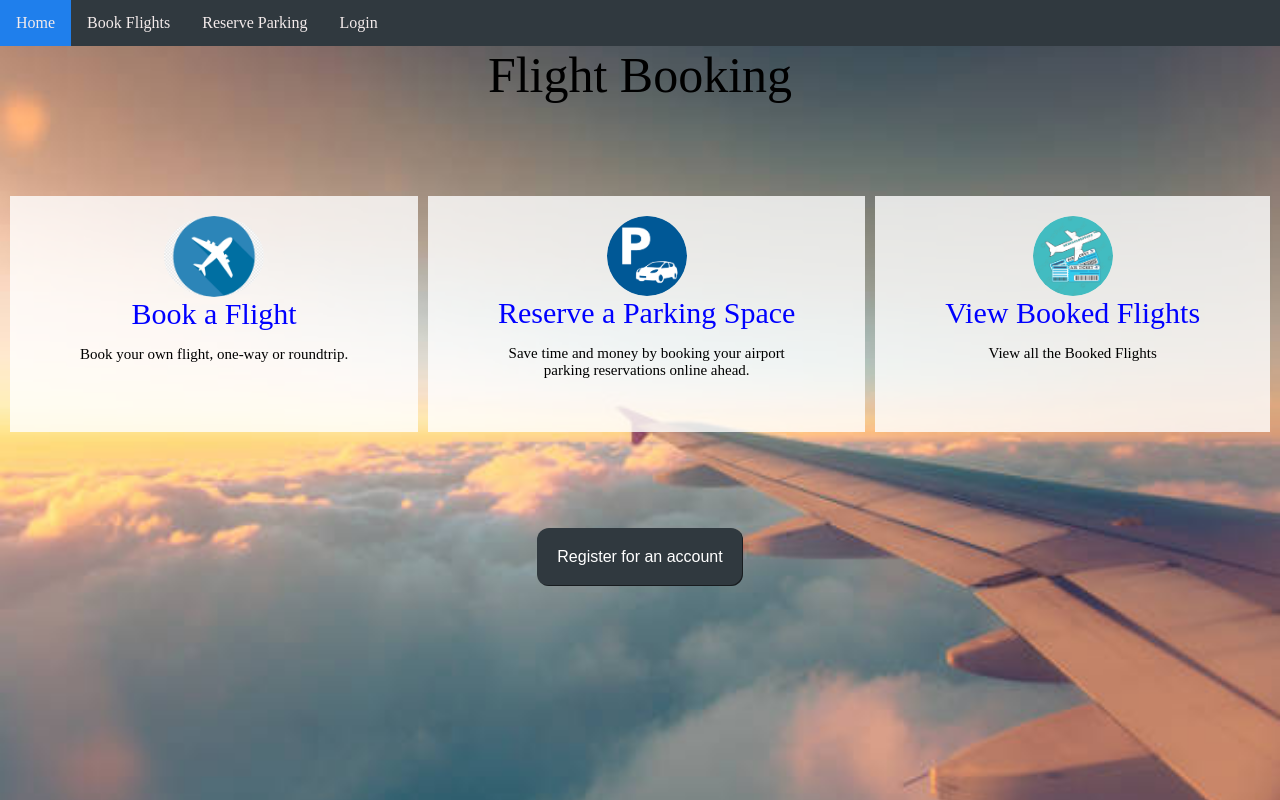
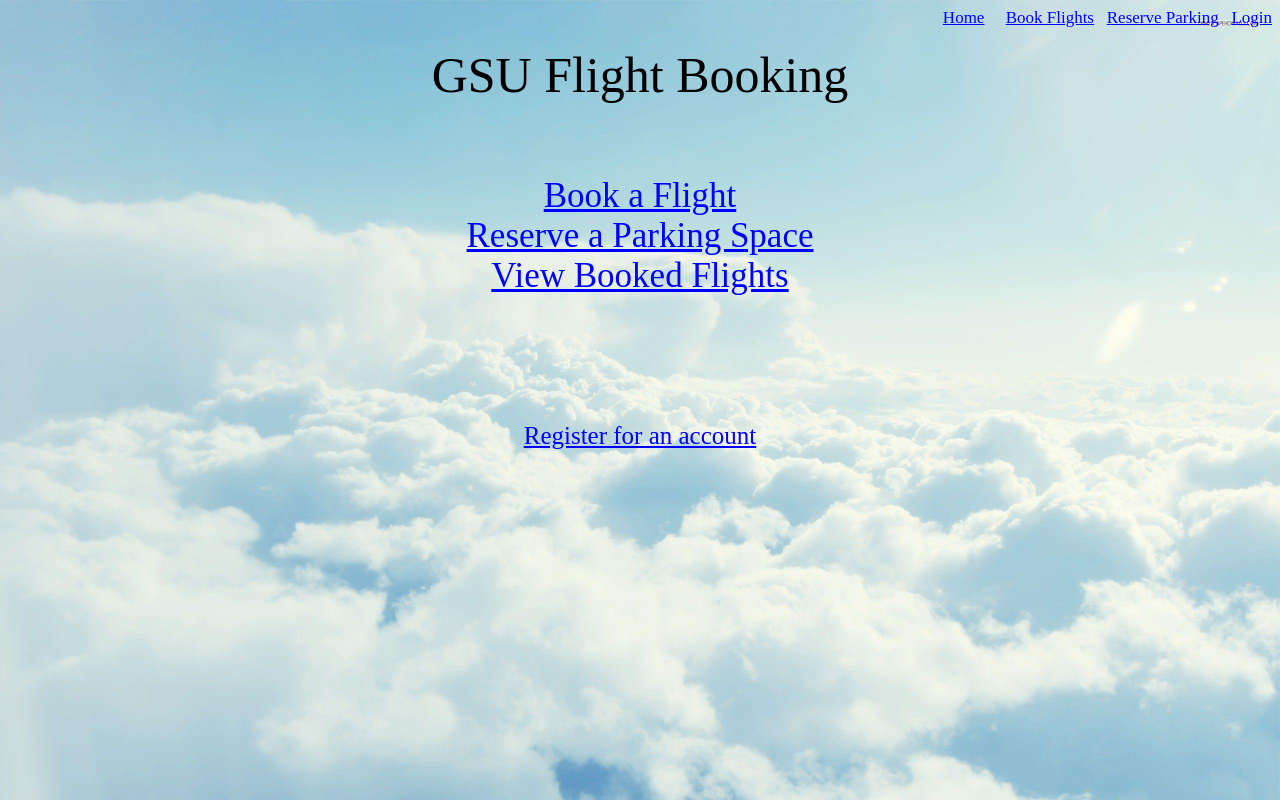
Before and after one commit to Afinch97/WP-Final, a PHP site: page / in a window 1280 px wide. Run offline with PHP 8.4, Linux system fonts and the light colour scheme.

Commit message:
Add files via upload

```diff
--- a/airline.sql
+++ b/airline.sql
@@ -69,7 +69,8 @@ CREATE TABLE `parking` (
 
 LOCK TABLES `parking` WRITE;
 /*!40000 ALTER TABLE `parking` DISABLE KEYS */;
-INSERT INTO `parking` VALUES (1,NULL,1,'30'),(2,NULL,1,'30'),(3,NULL,1,'30'),(4,NULL,1,'30'),(5,NULL,1,'30'),(6,NULL,0,'15'),(7,NULL,0,'15'),(8,NULL,0,'15'),(9,NULL,0,'15'),(10,NULL,0,'15'),(11,NULL,0,'15'),(12,NULL,0,'15'),(13,NULL,0,'15'),(14,NULL,0,'15'),(15,NULL,0,'15');
+INSERT INTO `parking` VALUES (1,NULL,1,'30'),(2,NULL,1,'30'),(3,NULL,1,'30'),(4,NULL,1,'30'),(5,NULL,1,'30'),(6,NULL,0,'15'),(7,NULL,0,'15'),
+(8,NULL,0,'15'),(9,NULL,0,'15'),(10,NULL,0,'15'),(11,NULL,0,'15'),(12,NULL,0,'15'),(13,NULL,0,'15'),(14,NULL,0,'15'),(15,NULL,0,'15');
 /*!40000 ALTER TABLE `parking` ENABLE KEYS */;
 UNLOCK TABLES;
 
--- a/book.php
+++ b/book.php
@@ -4,7 +4,7 @@ session_start();
 		echo "<script type='text/javascript'>alert('Please login before proceeding further!');</script>";
 		header('Location: login.php');
 	}
-$conn = mysqli_connect("localhost","root","root","airline");
+$conn = mysqli_connect("localhost","afinch6","afinch6","afinch6");
 if(!$conn){
 	echo "<script type='text/javascript'>alert('Database failed');</script>";
   	die('Could not connect: '.mysqli_connect_error());
@@ -91,7 +91,9 @@ include ("nav.php")
 <option value="Denver">Denver</option></select></td>
 </tr>
 </table><br><br>
-<center><input type="submit" value="submit" id="submit" name="submit" ></center>
+<center><input type="submit" value="submit" id="submit" name="submit" >
+</form>
+	<form action="viewFlights.php"><input type="submit" id="submit" value="View all Flights"></form></center>
 </div>
 </body>
 </html>
--- a/index.php
+++ b/index.php
@@ -1,43 +1,8 @@
 <!DOCTYPE html>
 <html>
 <head>
-<title> Flight Booking</title>
+<title>GSU Flight Booking</title>
 <link href="style.css" type="text/css" rel="stylesheet"/>
-<style>
-.grid-container {
-  display: grid;
-  height: 400px;
-  align-content: center;
-  grid-template-columns: auto auto auto;
-  grid-gap: 10px;
-
-  padding: 10px;
-}
-
-.grid-container > div {
-  background-color: rgba(255, 255, 255, 0.8);
-  text-align: center;
-  padding: 20px 0;
-  font-size: 30px;
-
-}
-img {
-  border-radius: 50%;
-
-}
-a {
-  color:blue;
-}
-.center {
-  display: block;
-  margin-left: auto;
-  margin-right: auto;
-
-}
-p{
-    font-size: 15px;
-}
-</style>
 </head>
 <body>
 <?php
@@ -45,36 +10,18 @@ session_start();
 include("nav.php");
 ?>
 <div align="center" id="main_area">
-<div id="welcometext">Flight Booking</div>
+<br>
+<div id="welcometext">GSU Flight Booking</div>
+<br/><br/><br/><br/>
+<div id="fillertext">
+    <a href="book.php">Book a Flight</a><br>
+    <a href="parking.php">Reserve a Parking Space</a><br>
+    <a href="myFlights.php">View Booked Flights</a><br>
 
-<div id="fillertext">
-   <div class="grid-container">
-  <div>
-      <img src="books.png" alt="Avatar" style="width:100px" class="center">
-      <a href="book.php">Book a Flight</a>
-    <p>Book your own flight, one-way or roundtrip.</p>
-        <br></div>
-  <div>
-     <img src="parking.png" alt="Avatar" style="width:80px" class="center">
-    <a href="parking.php">Reserve a Parking Space</a><br>
-    <p>Save time and money by booking your airport <br> parking reservations online ahead. </p>
-</div>
-
-  <div>
-    <img src="ticket.jpg" alt="Avatar" style="width:80px" class="center">
-    <a href="myFlights.php">View Booked Flights</a><br>
-    <p>View all the Booked Flights</p>
-</div>
 
 </div>
-</div>
-
-
-
-
-<div id="registertext">
-<button class="button button4"><a href="register.php" style="color: white">Register for an account</a></button>
-<div>
+<br/><br/><br/><br/><br/><br/><br/>
+<div id="registertext"><a href="register.php">Register for an account</a><div>
 </div>
 </body>
 </html>
--- a/login.php
+++ b/login.php
@@ -2,7 +2,7 @@
 session_start();
 if (isset($_POST['submit']))
 {
-	$conn = mysqli_connect("localhost","root","root","airline");
+	$conn = mysqli_connect("localhost","afinch6","afinch6","afinch6");
 if(!$conn){
 	echo "<script type='text/javascript'>alert('Database failed');</script>";
   	die('Could not connect: '.mysqli_connect_error());
@@ -16,6 +16,8 @@ $sql_result = mysqli_query ($conn, $sql) or die ('request "Could not execute SQL
 			$_SESSION['user_info'] = $user['email'];
 			$_SESSION['p_id'] = $user['p_id'];
 			$message='Logged in successfully';
+			header("Location: index.php");
+			exit;
 		}
 		else{
 			$message = 'Wrong email or password.';
--- a/myFlights.php
+++ b/myFlights.php
@@ -8,7 +8,7 @@
 <?php
 session_start();
 include("nav.php");
-$conn = mysqli_connect("localhost","root","root","airline");
+$conn = mysqli_connect("localhost","afinch6","afinch6","afinch6");
 $sql = "SELECT *
 	   FROM flights
 	   WHERE f_no IN (
--- a/nav.php
+++ b/nav.php
@@ -4,50 +4,16 @@
 	<link href="style.css" type="text/css" rel="stylesheet"/>
 </head>
 <body>
-
-
-
-<?php
-$servername = "localhost";
-$username = "mkaur10";
-$password = "mkaur10";
-$dbname = "mkaur10";
-// Create connection
-$conn = mysqli_connect($servername, $username, $password, $dbname);
-// Check connection
-if ($conn->connect_error) {
-     die("Connection failed: " . $conn->connect_error);
-}
-$sql = "CREATE TABLE albums (artist VARCHAR(20), name VARCHAR(50), genre VARCHAR(20), rdate INT(4))";
-if ($conn->query($sql) === TRUE) {
-} else {
-//table already exists
-}
-
-$sql = "CREATE TABLE artists (name VARCHAR(50))";
-if ($conn->query($sql) === TRUE) {
-} else {
-//table already exists
-}
-
-$conn->close();
-?>
-
-
-<ul class="topnav">
-  <li><a href="index.php">Home</a></li>
-  <li><a href="book.php">Book Flights</a></li>
-  <li><a href="parking.php">Reserve Parking</a></li>
-
-
-
+<div id="nav" align="right">
+<a href="index.php">Home</a> &nbsp; &nbsp;
+<a href="book.php">Book Flights</a> &nbsp;
+<a href="parking.php">Reserve Parking</a> &nbsp;
 <?php
 if(isset($_SESSION['user_info']))
 	echo '<a href="myFlights.php">My Flights</a>';
 else
-	echo '<li> <a href="login.php">Login</a> </li>';
+	echo '<a href="login.php">Login</a>';
 ?>
-</ul>
 </div>
 </body>
 </html>
--- a/register.php
+++ b/register.php
@@ -1,6 +1,6 @@
 <?php
 session_start();
-$conn = mysqli_connect("localhost","root","root","airline");
+$conn = mysqli_connect("localhost","afinch6","afinch6","afinch6");
 if(!$conn){
 	echo "<script type='text/javascript'>alert('Database failed');</script>";
   	die('Could not connect: '.mysqli_connect_error());
--- a/style.css
+++ b/style.css
@@ -1,11 +1,11 @@
 html {
-    background: url(plane.jpg) no-repeat center center fixed;
+  background: url(clouds.jpg) no-repeat center center fixed;
   -webkit-background-size: cover;
   -moz-background-size: cover;
   -o-background-size: cover;
   background-size: cover;
 }
-#mainarea	{
+#mainarea {
   width: 40%;
   height: 60%;
   margin: auto;
@@ -13,143 +13,101 @@ html {
   border: 2px solid blue;
   margin-top: 90px;
   padding-bottom: 20px;
-    background-color: rgba(0,0,0,0.2);
-    box-shadow: inset -2px -2px rgba(0,0,0,0.5);
+  background-color: rgba(0, 0, 0, 0.2);
+  box-shadow: inset -2px -2px rgba(0, 0, 0, 0.5);
 }
-#main_area2	{
+#main_area2 {
   margin: auto auto;
   color: white;
-	width:800px;
+  width: 800px;
   height: 400px;
   margin: 0 auto;
-	color:white;
+  color: white;
   border-radius: 25px;
-	margin-top:50px;
+  margin-top: 50px;
   padding-top: 30px;
   padding-right: 30px;
   padding-bottom: 30px;
   padding-left: 30px;
-	background-color: rgba(0,0,0,0.3);
-    box-shadow: inset -4px -4px rgba(0,0,0,0.5);
+  background-color: rgba(0, 0, 0, 0.3);
+  box-shadow: inset -4px -4px rgba(0, 0, 0, 0.5);
 }
-#cancelform	{
+#cancelform {
   margin-top: 50px;
 }
-#register_form	{
+#register_form {
   width: 40%;
   margin: auto;
   border-radius: 25px;
   border: 2px solid blue;
   margin-top: 30px;
   padding-bottom: 20px;
-	background-color: rgba(0,0,0,0.2);
-    box-shadow: inset -2px -2px rgba(0,0,0,0.5);
+  background-color: rgba(0, 0, 0, 0.2);
+  box-shadow: inset -2px -2px rgba(0, 0, 0, 0.5);
 }
-.button	{
+.button {
   border-radius: 5px;
   padding: 7px 7px 7px 7px;
- 	box-shadow: inset -1px -1px rgba(0,0,0,0.5);
+  box-shadow: inset -1px -1px rgba(0, 0, 0, 0.5);
   font-size: 15px;
 }
-#welcometext	{
+#welcometext {
   font-size: 50px;
 }
-#registertext	{
+#registertext {
   font-size: 25px;
 }
-#fillertext	{
+#fillertext {
   font-size: 35px;
 }
-#nav	{
+#nav {
   font-size: 17px;
 }
-a{
-    text-decoration: none;
-
+a:link {
+  color: blue;
 }
-a:link{color:blue}
-a:visited {color:rgb(16, 38, 238)}
-a:hover {color:black}
-#gound{color: white}
-#loginarea{
+a:visited {
+  color: white;
+}
+a:hover {
+  color: black;
+}
+#gound {
+  color: white;
+}
+#loginarea {
   background-color: white;
   width: 30%;
   margin: auto;
   border-radius: 25px;
   border: 2px solid blue;
   margin-top: 100px;
-    background-color: rgba(0,0,0,0.2);
-    box-shadow: inset -2px -2px rgba(0,0,0,0.5);
+  background-color: rgba(0, 0, 0, 0.2);
+  box-shadow: inset -2px -2px rgba(0, 0, 0, 0.5);
   padding: 40px;
-    font-family:sans-serif;
+  font-family: sans-serif;
   font-size: 20px;
   color: white;
 }
-#submit	{
+#submit {
   border-radius: 5px;
-    background-color: rgba(0,0,0,0);
+  background-color: rgba(0, 0, 0, 0);
   padding: 7px 7px 7px 7px;
-    box-shadow: inset -1px -1px rgba(0,0,0,0.5);
+  box-shadow: inset -1px -1px rgba(0, 0, 0, 0.5);
   font-size: 17px;
-    margin:auto;
+  margin: auto;
   margin-top: 20px;
-      display:block;
+  display: block;
   color: white;
 }
-#logintext	{
+#logintext {
   text-align: center;
 }
-.data	{
+.data {
   color: white;
 }
-th, td {
+th,
+td {
   padding: 15px;
   text-align: left;
 }
-
-
-body {margin: 0;}
-
-ul.topnav {
-  list-style-type: none;
-  margin: 0;
-  padding: 0;
-  overflow: hidden;
-  background-color: rgb(48, 57, 63);
-}
-
-ul.topnav li {float: left;}
-
-ul.topnav li a {
-  display: block;
-  color: rgb(243, 235, 235);
-  text-align: center;
-  padding: 14px 16px;
-  text-decoration: none;
-
-}
-
-ul.topnav li a:hover:not(.active) {background-color: rgb(31, 127, 236);}
-
-ul.topnav li a.active {background-color: #0a61d4;}
-
-ul.topnav li.right {float: right;}
-
-@media screen and (max-width: 600px) {
-  ul.topnav li.right,
-  ul.topnav li {float: right;}
-}
-
-.button {
-  background-color: rgb(48, 57, 63);
-  border: none;
-  color: rgb(210, 220, 243);
-  padding: 20px;
-  text-align: center;
-  text-decoration: none;
-  display: inline-block;
-  font-size: 16px;
-  margin: 4px 2px;
-  cursor: pointer;
-}
-.button4 {border-radius: 12px;}
```
Also changed, not shown: parking.php (+5 -5 lines), validation.js (+23 -37 lines). Lines whose indentation alone changed are shown as unchanged.
